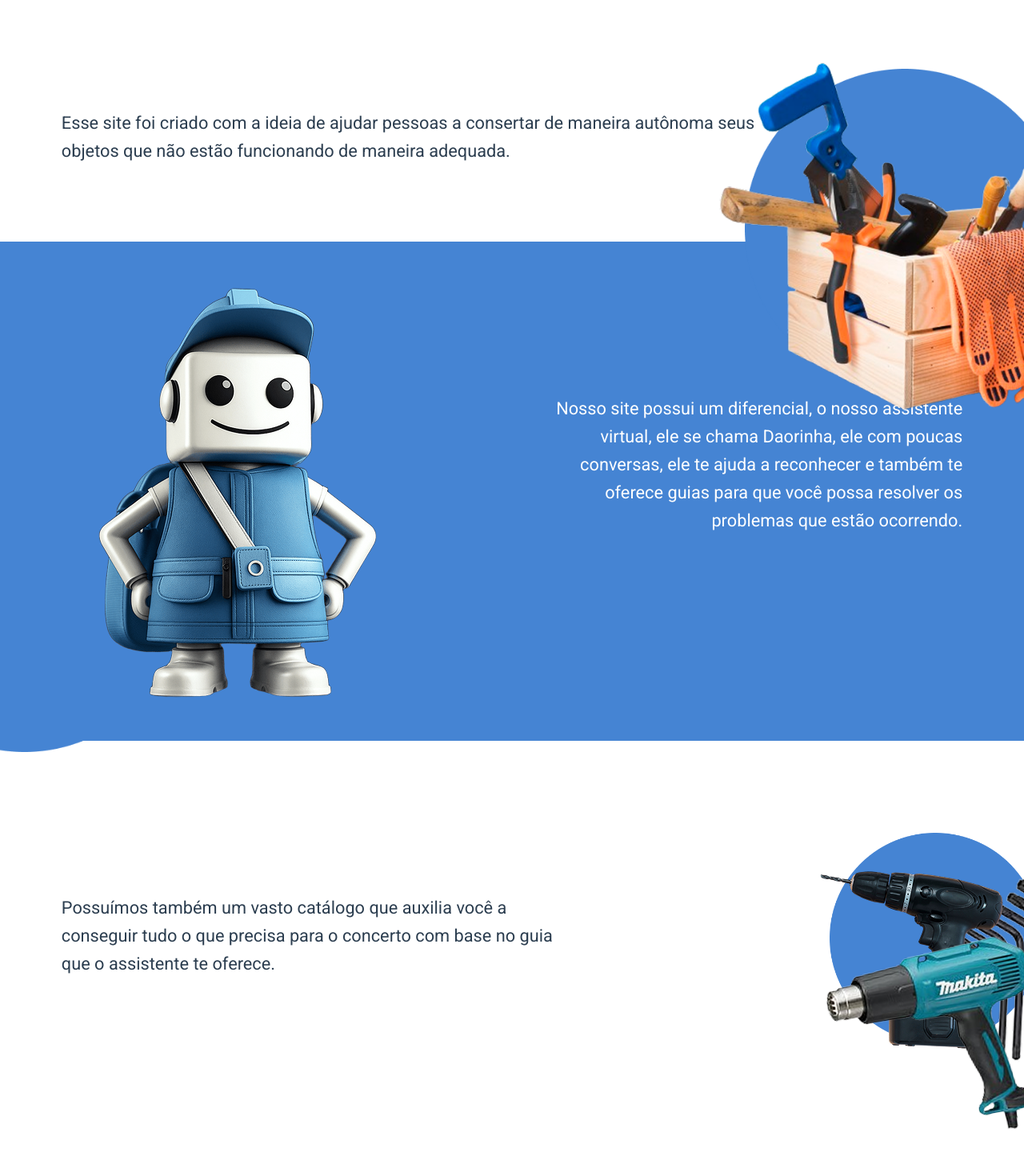
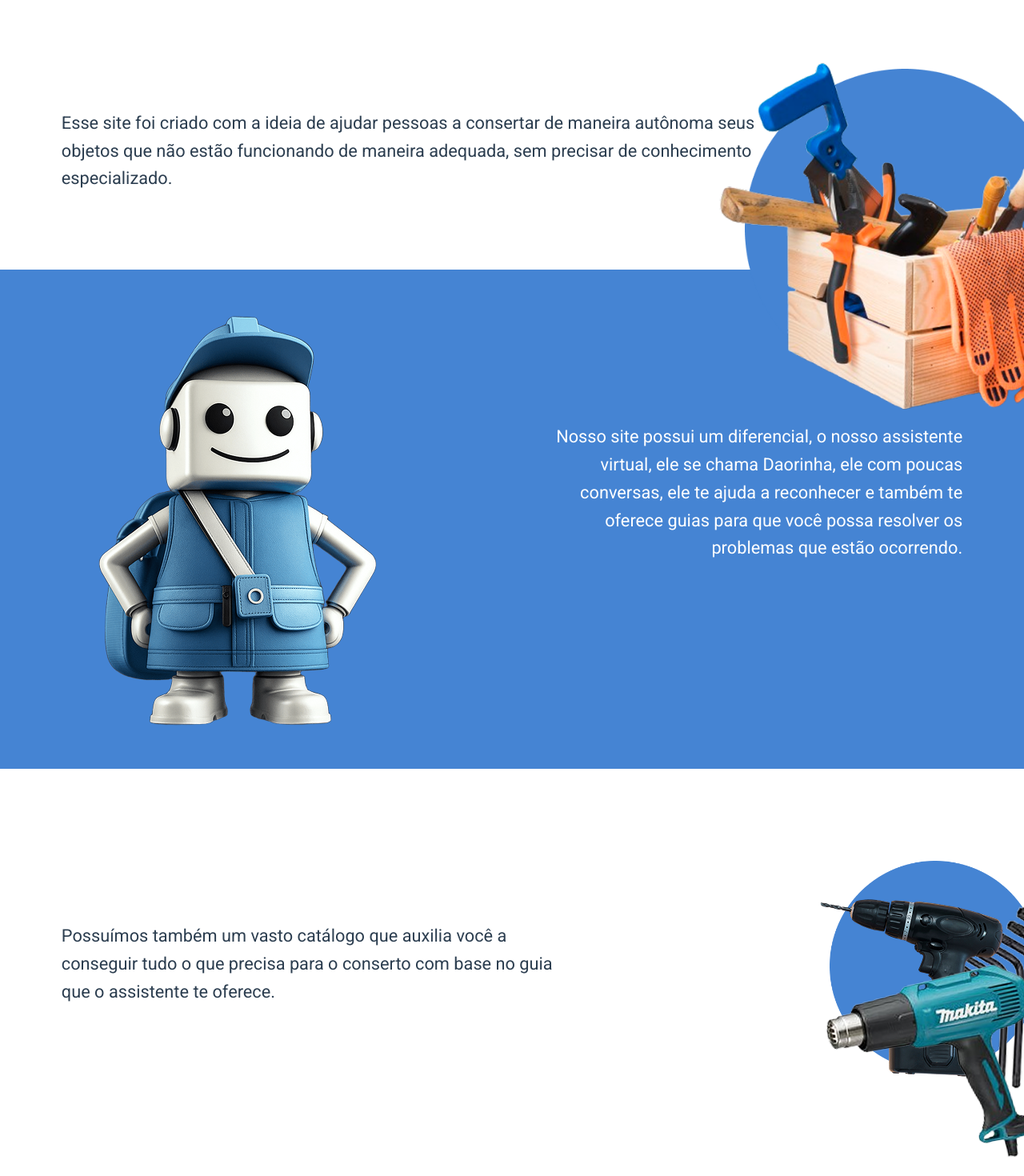
Before and after one commit to TinkerFluxHackathon/Tinker-Front, a Vue app: page / in a window 1280 px wide. Shown: the part 260-1730 px from the top of the page at 80% size. Built offline with nearby package versions, Linux system fonts and the light colour scheme; a web font is replaced by a local one.

Commit message:
CHORE: Mudar o código do app para o about

```diff
--- a/src/components/AboutComponent.vue
+++ b/src/components/AboutComponent.vue
@@ -6,7 +6,7 @@
     <main>
         <h1>Sobre nós</h1>
         <div>
-            <p class="ideia">Esse site foi criado com a ideia de ajudar pessoas a consertar de maneira autônoma seus objetos que não estão funcionando de maneira adequada.</p>
+            <p class="ideia">Esse site foi criado com a ideia de ajudar pessoas a consertar de maneira autônoma seus objetos que não estão funcionando de maneira adequada, sem precisar de conhecimento especializado.</p>
             <img src="/public/caixa-de-ferramentas.png" class="ideia" alt="caixa-de-ferramentas.png">
         </div>
         <div class="assistente">
@@ -14,7 +14,7 @@
             <p class="assistente">Nosso site possui um diferencial, o nosso assistente virtual, ele se chama Daorinha, ele com poucas conversas, ele te ajuda a reconhecer e também te oferece guias para que você possa resolver os problemas que estão ocorrendo.</p>
         </div>
         <div class="catalogo">
-            <p class="catalogo">Possuímos também um vasto catálogo que auxilia você a conseguir tudo o que precisa para o concerto com base no guia que o assistente te oferece.</p>
+            <p class="catalogo">Possuímos também um vasto catálogo que auxilia você a conseguir tudo o que precisa para o conserto com base no guia que o assistente te oferece.</p>
             <div class="overflow">
                 <img src="/public/Products.png" class="catalogo" alt="products.png">
             </div>
```
Also changed, not shown: src/views/About.vue (added, +17 -0 lines), 1 other file (tests, documents, lock files or other folders).
